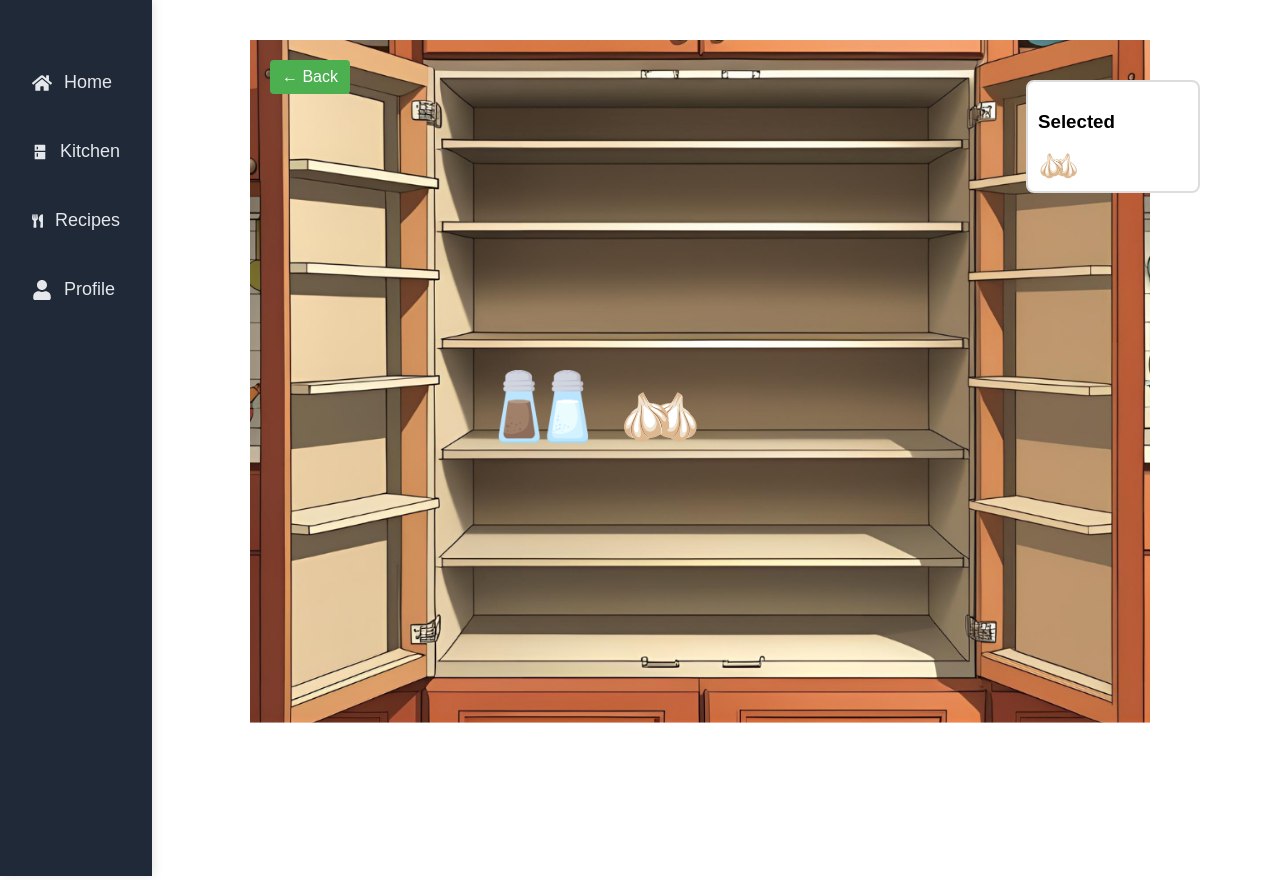
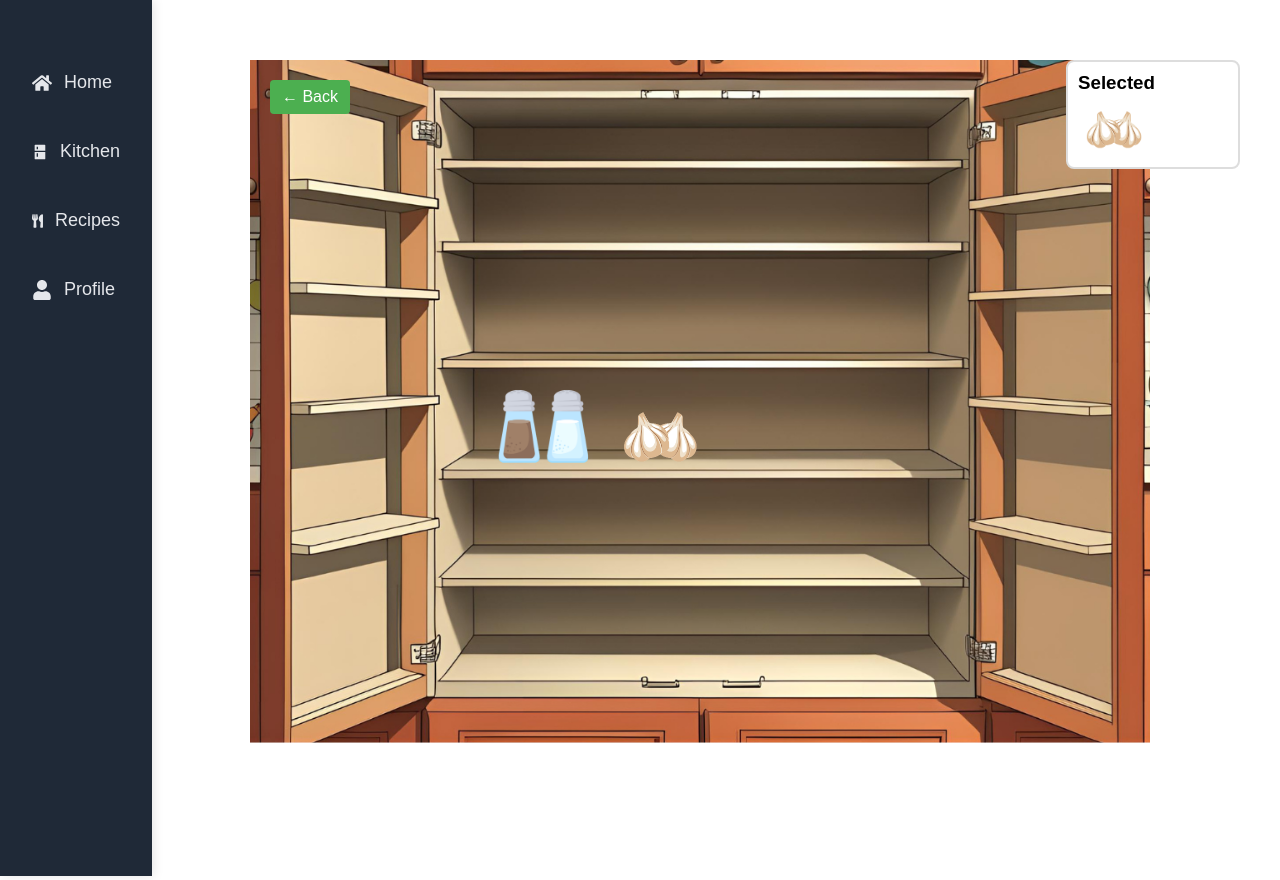
Before and after one commit to angeliquelaju/metaU_capstone, a React (Vite) app in the folder frontend/: page /pantry-view in a window 1280 px wide. Both pictures are taken after a click on the button 659 px from the left and 418 px from the top of the page. After the commit the page ends 803 px from the top, so only its background shows below. Built offline with nearby package versions, Linux system fonts and the light colour scheme; no server answers.

Commit message:
comments removed, getClassName function created, use dynamic mapping & manage ingredient state

```diff
--- a/frontend/src/App.tsx
+++ b/frontend/src/App.tsx
@@ -39,7 +39,7 @@ function App() {
             path="/"
             element={
               <Home />
-            } /*{user ? <Navigate to="/profile" />: <Navigate to ="/login" />} */
+            }
           />
           <Route path="/login" element={<Login setUser={setUser} />} />
           <Route path="/register" element={<Register />} />
@@ -47,7 +47,7 @@ function App() {
             path="/kitchen"
             element={
               <Kitchen />
-            } /*{user ? <Fridge />: <Navigate to = "/login" />} */
+            }
           />
           <Route path="/recipes" element={<Recipes />} />
           <Route
--- a/frontend/src/components/Sidebar.tsx
+++ b/frontend/src/components/Sidebar.tsx
@@ -3,37 +3,28 @@ import { FaHome, FaUser, FaUtensils } from "react-icons/fa";
 import { RiFridgeFill } from "react-icons/ri";
 
 const Sidebar = () => {
+  const getClassName = ({ isActive }: { isActive: boolean }) =>
+    isActive ? "active-link" : "";
+
   return (
     <div className="sidebar">
-      <NavLink
-        to="/"
-        className={({ isActive }) => (isActive ? "active-link" : "")}
-      >
-        <FaHome className="icon"/>
+      <NavLink to="/" className={getClassName}>
+        <FaHome className="icon" />
         Home
       </NavLink>
 
-      <NavLink
-        to="/kitchen"
-        className={({ isActive }) => (isActive ? "active-link" : "")}
-      >
-        <RiFridgeFill className="icon"/>
+      <NavLink to="/kitchen" className={getClassName}>
+        <RiFridgeFill className="icon" />
         Kitchen
       </NavLink>
 
-      <NavLink
-        to="/recipes"
-        className={({ isActive }) => (isActive ? "active-link" : "")}
-      >
-        <FaUtensils className="icon"/>
+      <NavLink to="/recipes" className={getClassName}>
+        <FaUtensils className="icon" />
         Recipes
       </NavLink>
 
-      <NavLink
-        to="/profile"
-        className={({ isActive }) => (isActive ? "active-link" : "")}
-      >
-        <FaUser className="icon"/>
+      <NavLink to="/profile" className={getClassName}>
+        <FaUser className="icon" />
         Profile
       </NavLink>
     </div>
--- /dev/null
+++ b/frontend/src/context/IngredientContext.tsx
@@ -0,0 +1,41 @@
+import React, { createContext, useContext, useState, ReactNode } from "react";
+
+interface IngredientContextType {
+  selected: string[];
+  addIngredient: (ingredient: string) => void;
+  removeIngredient: (ingredient: string) => void;
+}
+
+const IngredientContext = createContext<IngredientContextType | undefined>(
+  undefined
+);
+
+export const IngredientProvider = ({ children }: { children: ReactNode }) => {
+  const [selected, setSelected] = useState<string[]>([]);
+
+  const addIngredient = (ingredient: string) => {
+    if (!selected.includes(ingredient)) {
+      setSelected([...selected, ingredient]);
+    }
+  };
+
+  const removeIngredient = (ingredient: string) => {
+    setSelected(selected.filter((item) => item !== ingredient));
+  };
+
+  return (
+    <IngredientContext.Provider
+      value={{ selected, addIngredient, removeIngredient }}
+    >
+      {children}
+    </IngredientContext.Provider>
+  );
+};
+
+export const useIngredients = () => {
+  const context = useContext(IngredientContext);
+  if (!context) {
+    throw new Error("error");
+  }
+  return context;
+};
--- a/frontend/src/index.css
+++ b/frontend/src/index.css
@@ -38,13 +38,13 @@ input {
   text-align: center;
 }
 
-/*fridge*/
 .page-container {
   position: relative;
   width: 100%;
   height: 100vh;
 }
 
+/*fridge*/
 .kitchen-image {
   width: 100%;
   height: 100%;
@@ -76,11 +76,10 @@ input {
   background: transparent;
 }
 
-.fridge-view-container {
-  position: relative;
-  width: 100%;
-  height: 100vh;
-  overflow: hidden;
+.ingredient-view-container {
+  display: flex;
+  justify-content: space-between;
+  padding: 20px;
 }
 
 .fridge {
@@ -129,7 +128,7 @@ input {
 
 .selected-ingredients-area {
   position: absolute;
-  top: 40px;
+  top: 60px;
   right: 40px;
   width: 150px;
   background-color: white;
@@ -138,6 +137,9 @@ input {
   border-radius: 8px;
 }
 
+.selected-ingredients-area h3 {
+  margin-top:0px;
+}
 .selected-grid {
   display: flex;
   flex-wrap: wrap;
@@ -146,8 +148,16 @@ input {
 }
 
 .selected-ingredients{
-  width: 40px;
+  margin-top: -10px;
+  width: 60px;
   height: auto;
+  cursor: pointer;
+  border-radius: 6px;
+  padding:5px;
+}
+
+.selected-ingredients:hover{
+  background-color:#f3f3f3;
 }
 
 /*ingredients*/
--- a/frontend/src/main.tsx
+++ b/frontend/src/main.tsx
@@ -1,13 +1,16 @@
-import { StrictMode } from 'react'
-import { createRoot } from 'react-dom/client'
-import './index.css'
-import App from './App.tsx'
-import { BrowserRouter } from 'react-router-dom'
+import { StrictMode } from "react";
+import { createRoot } from "react-dom/client";
+import "./index.css";
+import App from "./App.tsx";
+import { BrowserRouter } from "react-router-dom";
+import { IngredientProvider } from "./context/IngredientContext.tsx";
 
-createRoot(document.getElementById('root')!).render(
+createRoot(document.getElementById("root")!).render(
   <StrictMode>
     <BrowserRouter>
-      <App />
+      <IngredientProvider>
+        <App />
+      </IngredientProvider>
     </BrowserRouter>
-  </StrictMode>,
-)
+  </StrictMode>
+);
--- a/frontend/src/pages/FridgeView.tsx
+++ b/frontend/src/pages/FridgeView.tsx
@@ -1,33 +1,37 @@
-import { useState } from "react";
 import { useNavigate } from "react-router-dom";
+import { useIngredients } from "../context/IngredientContext.tsx";
+
+const fridgeItems = [
+    {name: "chicken", src:"/src/assets/chicken.png", className:"chicken"},
+    {name: "tomato", src:"/src/assets/tomato.png", className:"tomato"},
+    {name: "onion", src:"/src/assets/onion.png", className:"onion"},
+    {name: "lemon", src:"/src/assets/lemon.png", className:"lemon"},
+];
 
 const FridgeView = () => {
-  const [selected, setSelected] = useState<string[]>([]);
   const navigate = useNavigate();
-  const handleSelect = (ingredient: string) => {
-    if (!selected.includes(ingredient)) {
-      setSelected([...selected, ingredient]);
+  const { selected, addIngredient, removeIngredient } = useIngredients();
+  const toggleIngredient = (ingredient: string) => {
+    if (selected.includes(ingredient)) {
+      removeIngredient(ingredient);
+    } else {
+      addIngredient(ingredient);
     }
   };
+
   return (
-    <div className="fridge-view-container">
+    <div className="ingredient-view-container">
       <div className="fridge">
         <button className="back-button" onClick={() => navigate("/kitchen")}>
           ← Back
         </button>
         <img src="/src/assets/fridge.png" alt="fridge" className="full-image" />
-        <button className="chicken" onClick={() => handleSelect("chicken")}>
-          <img src="/src/assets/chicken.png" alt="chicken"/>
-        </button>
-        <button className="tomato" onClick={() => handleSelect("tomato")}>
-          <img src="/src/assets/tomato.png" alt="tomato" />
-        </button>
-        <button className="onion" onClick={() => handleSelect("onion")}>
-          <img src="/src/assets/onion.png" alt="onion" />
-        </button>
-        <button className="lemon" onClick={() => handleSelect("lemon")}>
-          <img src="/src/assets/lemon.png" alt="lemon" />
-        </button>
+        {fridgeItems.map((item, index) => (
+            <button key={index} className={`fridge-item ${item.className}`}
+            onClick={() => toggleIngredient(item.name)}>
+                <img src = {item.src} alt={item.name} />
+            </button>
+        ))}
       </div>
 
       <div className="selected-ingredients-area">
@@ -39,6 +43,7 @@ const FridgeView = () => {
               src={`/src/assets/${item}.png`}
               alt={item}
               className="selected-ingredients"
+              onClick={() => removeIngredient(item)}
             />
           ))}
         </div>
--- a/frontend/src/pages/PantryView.tsx
+++ b/frontend/src/pages/PantryView.tsx
@@ -1,32 +1,35 @@
-import { useState } from "react";
 import { useNavigate } from "react-router-dom";
+import { useIngredients } from "../context/IngredientContext.tsx";
 
 const pantryItems = [
-  { name: "garlic", src: "/src/assets/garlic.png" },
-  { name: "saltPepper", src: "/src/assets/saltPepper.png" },
-];
+    {name: "garlic", src:"/src/assets/garlic.png", className:"garlic"},
+    {name: "saltPepper", src:"/src/assets/saltPepper.png", className:"saltPepper"}
+]
 
 const PantryView = () => {
-  const [selected, setSelected] = useState<string[]>([]);
   const navigate = useNavigate();
-  const handleSelect = (ingredient: string) => {
-    if (!selected.includes(ingredient)) {
-      setSelected([...selected, ingredient]);
+  const { selected, addIngredient, removeIngredient } = useIngredients();
+  const toggleIngredient = (ingredient: string) => {
+    if (selected.includes(ingredient)) {
+      removeIngredient(ingredient);
+    } else {
+      addIngredient(ingredient);
     }
   };
+
   return (
-    <div className="fridge-view-container">
+    <div className="ingredient-view-container">
       <div className="fridge">
         <button className="back-button" onClick={() => navigate("/kitchen")}>
           ← Back
         </button>
         <img src="/src/assets/pantry.png" alt="pantry" className="full-image" />
-        <button className="garlic" onClick={() => handleSelect("garlic")}>
-          <img src="/src/assets/garlic.png" alt="garlic" />
-        </button>
-        <button className="saltPepper" onClick={() => handleSelect("saltPepper")}>
-          <img src="/src/assets/saltPepper.png" alt="saltPepper" />
-        </button>
+        {pantryItems.map((item, index) => (
+            <button key={index} className={`fridge-item ${item.className}`}
+            onClick={() => toggleIngredient(item.name)}>
+                <img src = {item.src} alt={item.name} />
+            </button>
+        ))}
       </div>
       <div className="selected-ingredients-area">
         <h3>Selected</h3>
@@ -37,6 +40,7 @@ const PantryView = () => {
               src={`/src/assets/${item}.png`}
               alt={item}
               className="selected-ingredients"
+              onClick={() => removeIngredient(item)}
             />
           ))}
         </div>
```
